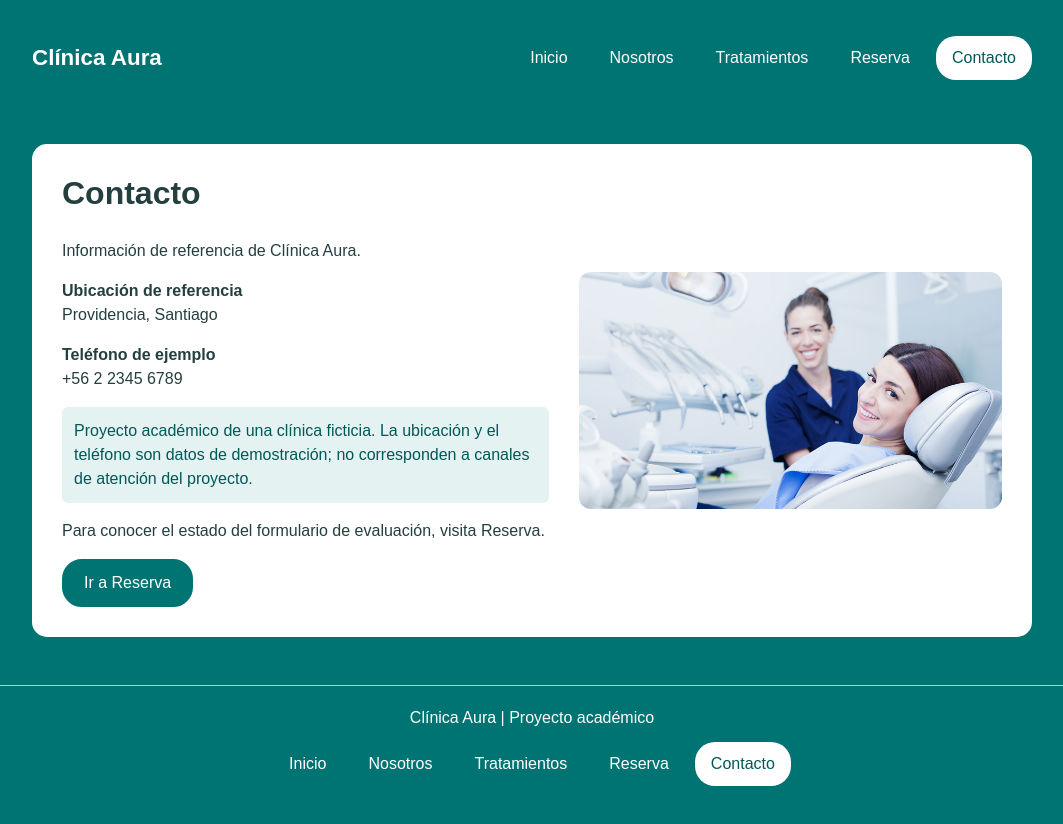
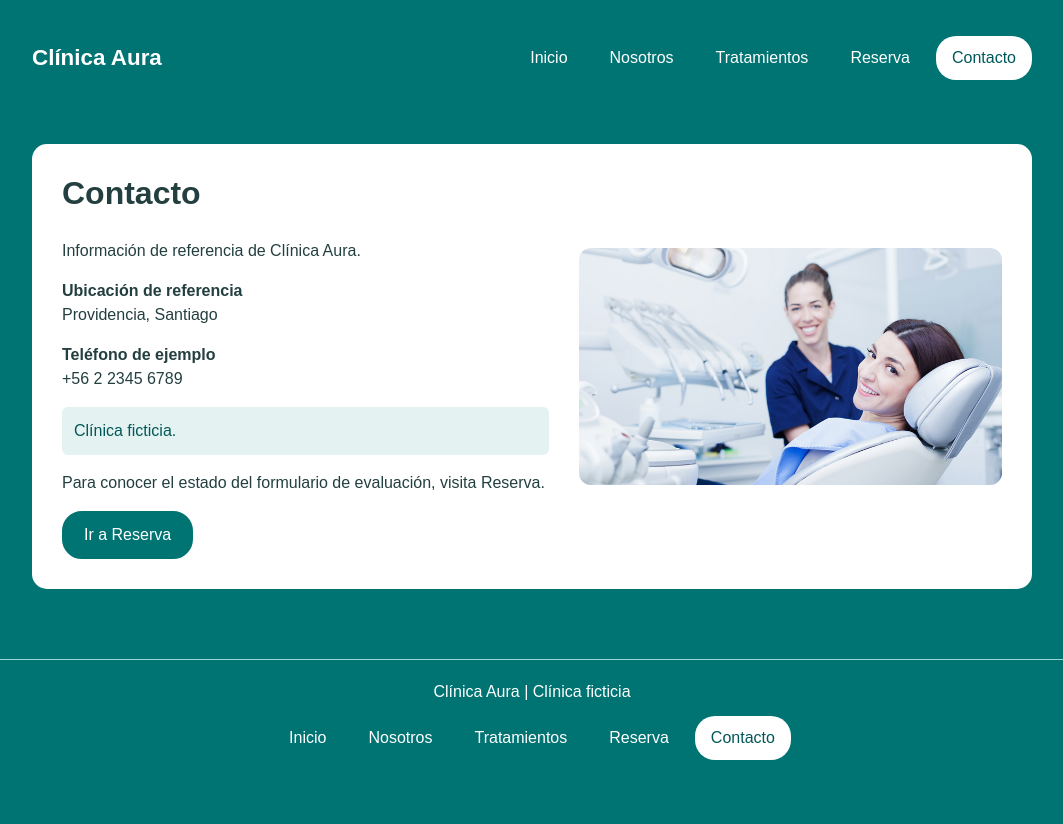
Before and after one commit to benjadiaz112/frontend-clinica-dental-facial, a Next.js app: page /contacto in a window 1280 px wide. Shown: the whole page, without its empty margins (108-1171 px from the left). After the commit the page ends 800 px from the top, so only its background shows below. Built offline with nearby package versions, Linux system fonts and the light colour scheme.

Commit message:
Simplificar avisos de clinica ficticia

```diff
--- a/app/layout.jsx
+++ b/app/layout.jsx
@@ -5,7 +5,7 @@ import { enlacesPrincipales, enlacesAdicionales } from "@/data/navegacion";
 import "@/styles/globals.css";
 export const metadata = {
   title: "Clínica Aura",
-  description: "Clínica dental y de armonización facial. Proyecto académico.",
+  description: "Clínica dental y de armonización facial. Clínica ficticia.",
 };
 export default function RootLayout({ children }) {
   return (
--- a/components/compartidos/PiePagina.jsx
+++ b/components/compartidos/PiePagina.jsx
@@ -3,7 +3,7 @@ export default function PiePagina({ nombre, enlaces }) {
   return (
     <footer className="pie-pagina">
       <div className="contenedor">
-        <p>{nombre} | Proyecto académico</p>
+        <p>{nombre} | Clínica ficticia</p>
         <Menu enlaces={enlaces} etiqueta="Navegación del pie" />
       </div>
     </footer>
--- a/components/reserva/FormularioReserva.jsx
+++ b/components/reserva/FormularioReserva.jsx
@@ -101,7 +101,7 @@ export default function FormularioReserva() {
     setResultado(
       primero
         ? "Revisa los datos marcados."
-        : "Datos válidos. Esta es una demostración: no se envió una solicitud ni se reservó una hora.",
+        : "Datos válidos. Clínica ficticia.",
     );
     return primero;
   }
--- a/contacto.html
+++ b/contacto.html
@@ -21,7 +21,7 @@
 
     <main>
         <h1>Reserva una evaluación</h1>
-        <p>Formulario de demostración: los datos no se envían ni se reserva una hora real.</p>
+        <p>Clínica ficticia.</p>
         <div class="disposicion-contacto">
             <form id="formulario" novalidate>
                 <label for="nombre">Nombre completo</label>
--- a/data/clinica.js
+++ b/data/clinica.js
@@ -3,5 +3,5 @@ export const informacionClinica = {
   descripcion:
     "Cuidamos tu sonrisa con atención cercana, tratamientos personalizados y profesionales especializados.",
   aviso:
-    "Proyecto académico de una clínica ficticia. Las solicitudes son de demostración.",
+    "Clínica ficticia.",
 };
--- a/data/informacion.js
+++ b/data/informacion.js
@@ -10,5 +10,5 @@ export const contacto = {
   ubicacion: "Providencia, Santiago",
   telefono: "+56 2 2345 6789",
   aviso:
-    "Proyecto académico de una clínica ficticia. La ubicación y el teléfono son datos de demostración; no corresponden a canales de atención del proyecto.",
+    "Clínica ficticia.",
 };
--- a/js/script.js
+++ b/js/script.js
@@ -71,7 +71,7 @@ function validarFormulario(evento) {
 
     const resultado = document.getElementById("resultado");
     if (esValido) {
-        resultado.textContent = "Datos válidos. Esta es una demostración: no se envió una solicitud ni se reservó una hora.";
+        resultado.textContent = "Datos válidos. Clínica ficticia.";
         resultado.className = "correcto";
     } else {
         resultado.textContent = "Revisa los datos marcados.";
```
